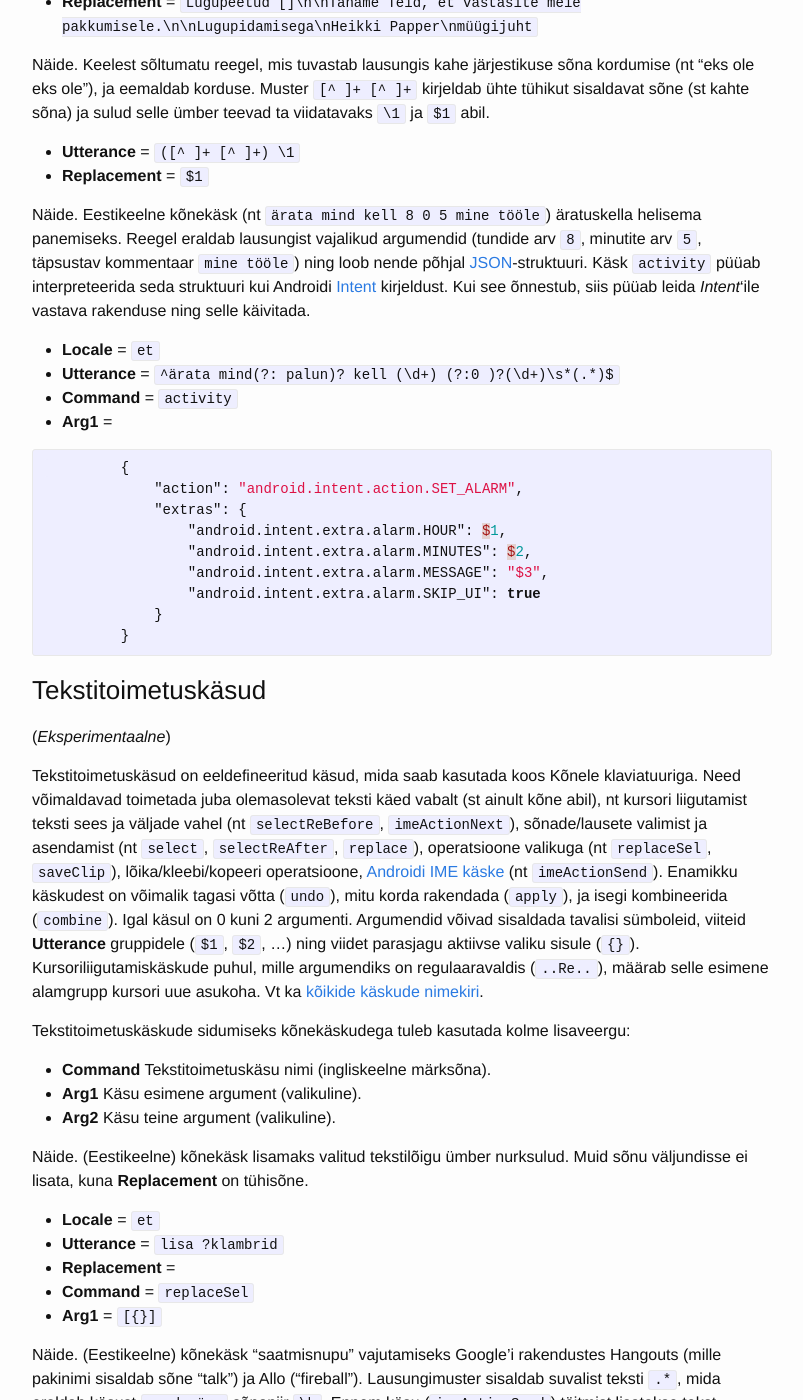
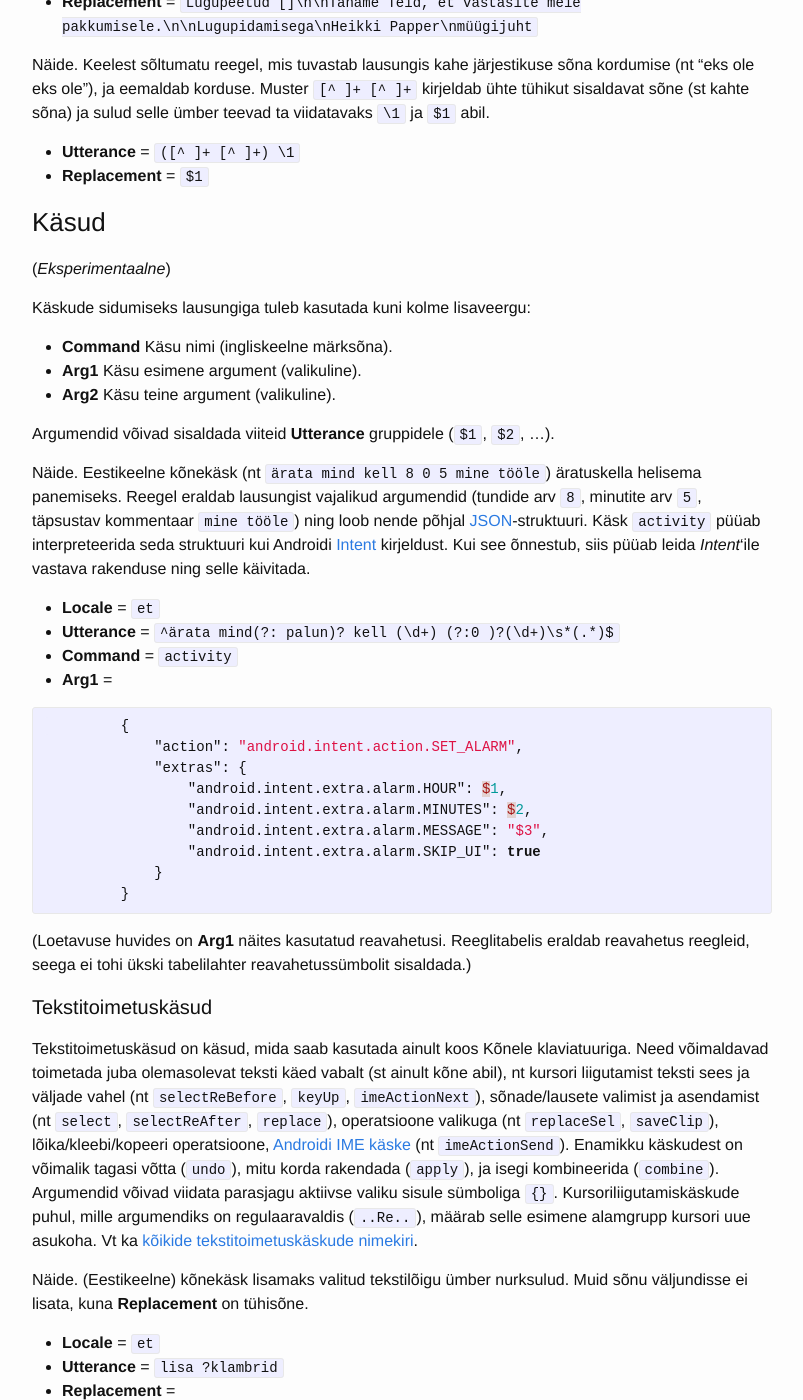
Before and after one commit to Kaljurand/K6nele, a Jekyll site: the page built from docs/et/user_guide.md, in a window 1280 px wide and 1400 px high, scrolled down 10821 px. Shown: the whole window, without its empty margins (238-1041 px from the left). Built offline with Jekyll 4.4.1, drawn with Linux system fonts in a browser that asks for light colours; comment, search, counter and statistics services are not loaded; some of the changed text lies outside the part shown.

Commit message:
Improve doc

```diff
--- a/docs/et/user_guide.md
+++ b/docs/et/user_guide.md
@@ -291,6 +291,18 @@ Näide. Keelest sõltumatu reegel, mis tuvastab lausungis kahe järjestikuse sõ
 - __Utterance__ = `([^ ]+ [^ ]+) \1`
 - __Replacement__ = `$1`
 
+### Käsud
+
+(_Eksperimentaalne_)
+
+Käskude sidumiseks lausungiga tuleb kasutada kuni kolme lisaveergu:
+
+- __Command__ Käsu nimi (ingliskeelne märksõna).
+- __Arg1__ Käsu esimene argument (valikuline).
+- __Arg2__ Käsu teine argument (valikuline).
+
+Argumendid võivad sisaldada viiteid __Utterance__ gruppidele (`$1`, `$2`, ...).
+
 Näide. Eestikeelne kõnekäsk (nt `ärata mind kell 8 0 5 mine tööle`) äratuskella helisema panemiseks.
 Reegel eraldab lausungist vajalikud argumendid (tundide arv `8`, minutite arv `5`, täpsustav kommentaar `mine tööle`) ning
 loob nende põhjal [JSON](http://www.json.org/)-struktuuri. Käsk `activity` püüab interpreteerida seda struktuuri kui Androidi
@@ -314,19 +326,13 @@ siis püüab leida _Intent_'ile vastava rakenduse ning selle käivitada.
          }
 {% endhighlight %}
 
-### Tekstitoimetuskäsud
+(Loetavuse huvides on __Arg1__ näites kasutatud reavahetusi. Reeglitabelis eraldab reavahetus reegleid, seega ei tohi ükski tabelilahter reavahetussümbolit sisaldada.)
 
-(_Eksperimentaalne_)
+#### Tekstitoimetuskäsud
 
-Tekstitoimetuskäsud on eeldefineeritud käsud, mida saab kasutada koos Kõnele klaviatuuriga.
-Need võimaldavad toimetada juba olemasolevat teksti käed vabalt (st ainult kõne abil), nt kursori liigutamist teksti sees ja väljade vahel (nt `selectReBefore`, `imeActionNext`), sõnade/lausete valimist ja asendamist (nt `select`, `selectReAfter`, `replace`), operatsioone valikuga (nt `replaceSel`, `saveClip`), lõika/kleebi/kopeeri operatsioone, [Androidi IME käske](https://developer.android.com/reference/android/view/inputmethod/EditorInfo.html) (nt `imeActionSend`). Enamikku käskudest on võimalik tagasi võtta (`undo`), mitu korda rakendada (`apply`), ja isegi kombineerida (`combine`). Igal käsul on 0 kuni 2 argumenti. Argumendid võivad sisaldada tavalisi sümboleid, viiteid __Utterance__ gruppidele (`$1`, `$2`, ...) ning viidet parasjagu aktiivse valiku sisule (`{}`). Kursoriliigutamiskäskude puhul, mille argumendiks on regulaaravaldis (`..Re..`), määrab selle esimene alamgrupp kursori uue asukoha.
-Vt ka [kõikide käskude nimekiri](https://github.com/Kaljurand/speechutils/blob/master/app/src/main/java/ee/ioc/phon/android/speechutils/editor/CommandEditor.java).
-
-Tekstitoimetuskäskude sidumiseks kõnekäskudega tuleb kasutada kolme lisaveergu:
-
-- __Command__ Tekstitoimetuskäsu nimi (ingliskeelne märksõna).
-- __Arg1__ Käsu esimene argument (valikuline).
-- __Arg2__ Käsu teine argument (valikuline).
+Tekstitoimetuskäsud on käsud, mida saab kasutada ainult koos Kõnele klaviatuuriga.
+Need võimaldavad toimetada juba olemasolevat teksti käed vabalt (st ainult kõne abil), nt kursori liigutamist teksti sees ja väljade vahel (nt `selectReBefore`, `keyUp`, `imeActionNext`), sõnade/lausete valimist ja asendamist (nt `select`, `selectReAfter`, `replace`), operatsioone valikuga (nt `replaceSel`, `saveClip`), lõika/kleebi/kopeeri operatsioone, [Androidi IME käske](https://developer.android.com/reference/android/view/inputmethod/EditorInfo.html) (nt `imeActionSend`). Enamikku käskudest on võimalik tagasi võtta (`undo`), mitu korda rakendada (`apply`), ja isegi kombineerida (`combine`). Argumendid võivad viidata parasjagu aktiivse valiku sisule sümboliga `{}`. Kursoriliigutamiskäskude puhul, mille argumendiks on regulaaravaldis (`..Re..`), määrab selle esimene alamgrupp kursori uue asukoha.
+Vt ka [kõikide tekstitoimetuskäskude nimekiri](https://github.com/Kaljurand/speechutils/blob/master/app/src/main/java/ee/ioc/phon/android/speechutils/editor/CommandEditor.java).
 
 Näide. (Eestikeelne) kõnekäsk lisamaks valitud tekstilõigu ümber nurksulud. Muid sõnu väljundisse ei lisata, kuna __Replacement__ on tühisõne.
 
@@ -407,7 +413,7 @@ Juhul kui robot tahab küsida jätkuküsimusi, siis peaks ta päringule vastama
     "ee.ioc.phon.android.extra.VOICE_PROMPT": "Mis laulu?",
     "android.speech.extra.MAX_RESULTS": 1,
     "android.speech.extra.LANGUAGE": "et-EE",
-    "ee.ioc.phon.android.extra.AUTO_START": True,
+    "ee.ioc.phon.android.extra.AUTO_START": true,
     "ee.ioc.phon.android.extra.RESULT_UTTERANCE": "(.+)",
     "ee.ioc.phon.android.extra.RESULT_REPLACEMENT": "hei Robot $1",
     "ee.ioc.phon.android.extra.RESULT_REWRITES": ["Robot"]
```
Also changed, not shown: other parts of docs/et/user_guide.md (+3 -3 lines).
